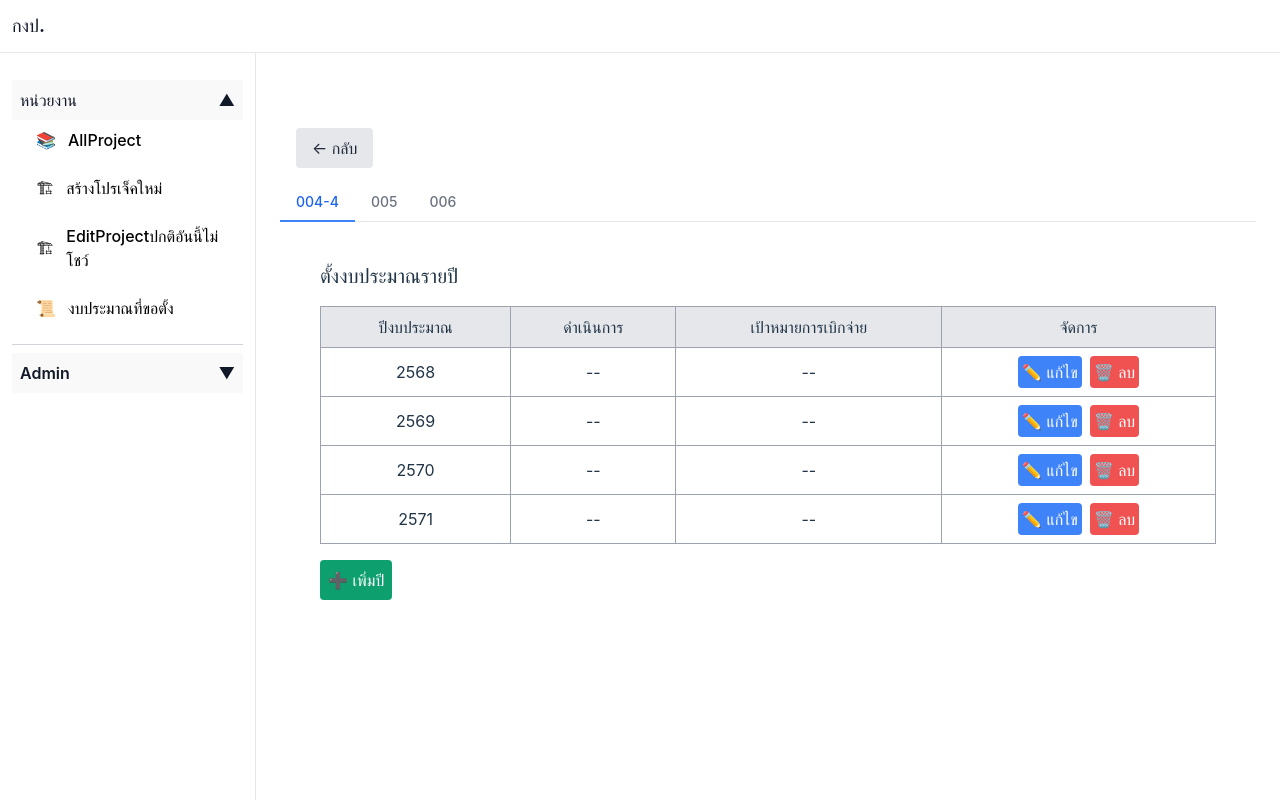
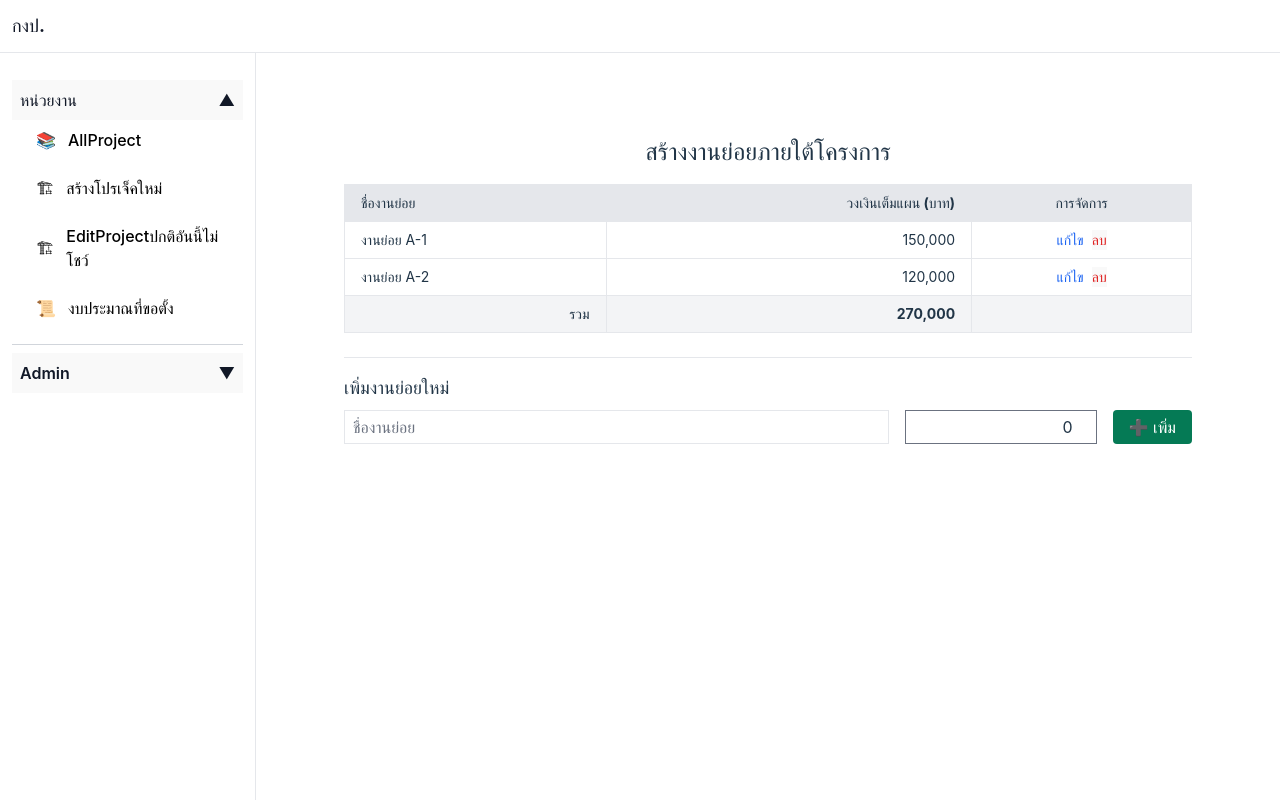
Before and after one commit to domonkitti/mywebproject, a React (Vite) app: page /editproject/1/numeric in a window 1280 px wide. Built offline with nearby package versions, Linux system fonts and the light colour scheme.

Commit message:
add page and relocate folder

```diff
--- a/src/apis/CompanyEnrolled.ts
+++ /dev/null
@@ -1,25 +0,0 @@
-import { CompanyEnrolled, CompanyEnrolledResponse } from "../interfaces/CompanyEnrolled";
-
-const API_URL = "https://cco-course-catalog-api-dev.odd.works/v1";
-
-
-
-const mapEnrolled = (data: CompanyEnrolledResponse[]): CompanyEnrolled[] => {
-  return data.map((item) => ({
-    companyId: item.company_id,
-    companyName: item.company_name,
-    codeName: item.codename,
-    totalCourses: item.total_courses,
-  }));
-};
-
-export const getEnrolled = async (): Promise<CompanyEnrolled[]> => {
-  const response = await fetch(`${API_URL}/companies/enrolled`);
-  const jsonResponse = await response.json();
-  const data: CompanyEnrolledResponse[] = jsonResponse.data;
-
-
-  return mapEnrolled(data);
-};
-
-// getEnrolled().then((data) => console.log(data)).catch((error) => console.error("Error:", error));
--- a/src/pages/AdminTablePage.tsx
+++ b/src/pages/Admin/AdminTablePage.tsx
@@ -1,4 +1,4 @@
-import BudgetTable from "../components/AdminEdit/Table";
+import BudgetTable from "../../components/AdminEdit/Table";
 
 
 const AdminTablePage = () => {
--- a/src/pages/ReviewingProjectsPage.tsx
+++ b/src/pages/Admin/ReviewingProjectsPage.tsx
@@ -1,6 +1,6 @@
 import { useEffect, useState } from "react";
-import { getProjectRequests } from "../apis/ProjectApi";
-import { ProjectForFrontEnd } from "../interfaces/MainInterface";
+import { getProjectRequests } from "../../apis/ProjectApi";
+import { ProjectForFrontEnd } from "../../interfaces/MainInterface";
 import dayjs from "dayjs";
 import { Link } from "react-router-dom"; // ✅ เพิ่ม import นี้เข้ามา
 
--- a/src/pages/WaitingProjectsPage.tsx
+++ b/src/pages/Admin/WaitingProjectsPage.tsx
@@ -1,7 +1,7 @@
 import { useEffect, useState } from "react";
 import { Table } from "flowbite-react";
-import { getReviewedProjects } from "../apis/ProjectApi";
-import { ProjectForFrontEnd } from "../interfaces/MainInterface";
+import { getReviewedProjects } from "../../apis/ProjectApi";
+import { ProjectForFrontEnd } from "../../interfaces/MainInterface";
 import dayjs from "dayjs";
 
 const formatDate = (date: Date | string) => dayjs(date).format("DD/MM/YYYY");
--- a/src/pages/EditProjectsBasic.tsx
+++ b/src/pages/User/EditProjectsBasic.tsx
@@ -1,8 +1,8 @@
 import { useState } from "react";
 import { useNavigate } from "react-router-dom";
-import Form004_1 from "../components/EditForm/004-1";
-import Form004_2 from "../components/EditForm/004-2";
-import Form004_4main from "../components/EditForm/004-4main";
+import Form004_1 from "../../components/EditForm/004-1";
+import Form004_2 from "../../components/EditForm/004-2";
+import Form004_4main from "../../components/EditForm/004-4main";
 
 export default function TabFormBasic() {
   const [activeTab, setActiveTab] = useState("004-1");
--- a/src/pages/ProjectPage.tsx
+++ b/src/pages/User/ProjectPage.tsx
@@ -1,7 +1,7 @@
 import { useEffect, useState } from "react";
-import ProjectTable from "../components/ProjectTable";
-import { getProjectRequests } from "../apis/ProjectApi";
-import { ProjectForFrontEnd } from "../interfaces/MainInterface";
+import ProjectTable from "../../components/ProjectTable";
+import { getProjectRequests } from "../../apis/ProjectApi";
+import { ProjectForFrontEnd } from "../../interfaces/MainInterface";
 
 const ProjectPage = () => {
   const [projects, setProjects] = useState<ProjectForFrontEnd[]>([]);
--- /dev/null
+++ b/src/pages/User/Subproject.tsx
@@ -0,0 +1,117 @@
+import React, { useState } from "react";
+import { Link } from "react-router-dom";
+
+interface SubProject {
+  id: number;
+  name: string;
+  totalBudget: number;
+}
+
+const CreateSubprojectPage = () => {
+  const [subProjects, setSubProjects] = useState<SubProject[]>([
+    { id: 1, name: "งานย่อย A-1", totalBudget: 150000 },
+    { id: 2, name: "งานย่อย A-2", totalBudget: 120000 },
+  ]);
+  const [editingId, setEditingId] = useState<number | null>(null);
+  const [newName, setNewName] = useState("");
+  const [newBudget, setNewBudget] = useState(0);
+
+  const handleAdd = () => {
+    if (!newName || newBudget <= 0) return;
+    const newSubProject: SubProject = {
+      id: Date.now(),
+      name: newName,
+      totalBudget: newBudget,
+    };
+    setSubProjects((prev) => [...prev, newSubProject]);
+    setNewName("");
+    setNewBudget(0);
+  };
+
+  const handleDelete = (id: number) => {
+    setSubProjects((prev) => prev.filter((sp) => sp.id !== id));
+  };
+
+  const handleEdit = (id: number) => {
+    setEditingId(id);
+  };
+
+  const handleSave = (id: number, name: string, totalBudget: number) => {
+    setSubProjects((prev) =>
+      prev.map((sp) => (sp.id === id ? { ...sp, name, totalBudget } : sp))
+    );
+    setEditingId(null);
+  };
+
+  const totalSum = subProjects.reduce((sum, sp) => sum + sp.totalBudget, 0);
+
+  return (
+    <div className="p-6 max-w-4xl mx-auto">
+      <h1 className="text-2xl font-bold mb-4 text-center">สร้างงานย่อยภายใต้โครงการ</h1>
+
+      <table className="w-full border border-collapse text-sm">
+        <thead className="bg-gray-200">
+          <tr>
+            <th className="border px-4 py-2 text-left">ชื่องานย่อย</th>
+            <th className="border px-4 py-2 text-right">วงเงินเต็มแผน (บาท)</th>
+            <th className="border px-4 py-2 text-center">การจัดการ</th>
+          </tr>
+        </thead>
+        <tbody>
+          {subProjects.map((sp) => (
+            <tr key={sp.id}>
+              <td className="border px-4 py-2">{sp.name}</td>
+              <td className="border px-4 py-2 text-right">{sp.totalBudget.toLocaleString()}</td>
+              <td className="border px-4 py-2 text-center space-x-2">
+                <Link
+                  to={`/editproject/P001/numeric/${sp.id}`}
+                  className="text-blue-600 hover:underline"
+                >
+                  แก้ไข
+                </Link>
+                <button
+                  className="text-red-600 hover:underline"
+                  onClick={() => handleDelete(sp.id)}
+                >
+                  ลบ
+                </button>
+              </td>
+            </tr>
+          ))}
+          <tr className="bg-gray-100 font-bold">
+            <td className="border px-4 py-2 text-right">รวม</td>
+            <td className="border px-4 py-2 text-right">{totalSum.toLocaleString()}</td>
+            <td className="border px-4 py-2"></td>
+          </tr>
+        </tbody>
+      </table>
+
+      <div className="mt-6 border-t pt-4">
+        <h2 className="text-lg font-semibold mb-2">เพิ่มงานย่อยใหม่</h2>
+        <div className="flex gap-4">
+          <input
+            className="border px-2 py-1 flex-1"
+            placeholder="ชื่องานย่อย"
+            value={newName}
+            onChange={(e) => setNewName(e.target.value)}
+          />
+          <input
+            className="border px-2 py-1 w-48 text-right"
+            type="number"
+            placeholder="วงเงินเต็มแผน"
+            value={newBudget}
+            onChange={(e) => setNewBudget(parseInt(e.target.value) || 0)}
+          />
+          <button
+            className="bg-green-600 text-white px-4 py-1 rounded hover:bg-green-700"
+            onClick={handleAdd}
+          >
+            ➕ เพิ่ม
+          </button>
+        </div>
+      </div>
+    </div>
+  );
+};
+
+export default CreateSubprojectPage;
--- a/src/routes/RoutesConfig.tsx
+++ b/src/routes/RoutesConfig.tsx
@@ -1,15 +1,16 @@
 import { Routes, Route } from 'react-router-dom'
 import LandingPage from '../pages/LandingPage'
-import ClassPage from '../pages/ProjectPage.tsx'
-import WaitingProjectPage from '../pages/WaitingProjectsPage.tsx'
-import ReviewingProjectPage from '../pages/ReviewingProjectsPage.tsx'
-import ProjectPage from '../pages/ProjectPage.tsx'
-import AdminTablePage from '../pages/AdminTablePage.tsx'
-import NewProject from '../pages/NewProject.tsx'
-import SelectDataType from '../components/EditForm/SelectDataType.tsx'
-import TabFormBasic from '../pages/EditProjectsBasic.tsx'
-import TabFormNum from '../pages/EditProjectsNum.tsx'
-import ConfirmApprove from '../pages/ConfirmApprove.tsx'
+import ClassPage from '../pages/User/ProjectPage.tsx'
+import WaitingProjectPage from '../pages/Admin/WaitingProjectsPage.tsx'
+import ReviewingProjectPage from '../pages/Admin/ReviewingProjectsPage.tsx'
+import ProjectPage from '../pages/User/ProjectPage.tsx'
+import AdminTablePage from '../pages/Admin/AdminTablePage.tsx'
+import NewProject from '../pages/User/NewProject.tsx'
+import SelectDataType from '../pages/User/SelectDataType.tsx'
+import TabFormBasic from '../pages/User/EditProjectsBasic.tsx'
+import TabFormNum from '../pages/User/EditProjectsNum.tsx'
+import ConfirmApprove from '../pages/Admin/ConfirmApprove.tsx'
+import CreateSubprojectPage from '../pages/User/Subproject.tsx'
 
 function RoutesConfig() {
   return (
@@ -17,7 +18,7 @@ function RoutesConfig() {
       <Route path="/" element={<LandingPage />} />
       <Route path="/editproject/:projectId" element={<SelectDataType />} />
       <Route path="/editproject/:projectId/basic" element={<TabFormBasic />} />
-      <Route path="/editproject/:projectId/numeric" element={<TabFormNum />} />
+      <Route path="/editproject/:projectId/numeric/:subproject" element={<TabFormNum />} />
       <Route path="/AllRequest" element={<ClassPage />} />
       <Route path="/allprojects" element={<ProjectPage />} />
       <Route path="/reviewingprojects" element={<ReviewingProjectPage />} />
@@ -25,6 +26,7 @@ function RoutesConfig() {
       <Route path="/edittable" element={<AdminTablePage />} />
       <Route path="/newproject" element={<NewProject />} />
       <Route path="/ConfirmApprove/:projectId" element={<ConfirmApprove />} />
+      <Route path="/editproject/:projectId/numeric" element={<CreateSubprojectPage />} />
     </Routes>
   )
 }
```
Also changed, not shown: src/pages/User/EditProjectsNum.tsx (renamed from src/pages/EditProjectsNum.tsx, +6 -6 lines), src/pages/Admin/ConfirmApprove.tsx (renamed from src/pages/ConfirmApprove.tsx), src/pages/User/NewProject.tsx (renamed from src/pages/NewProject.tsx), src/pages/User/SelectDataType.tsx (renamed from src/components/EditForm/SelectDataType.tsx).
